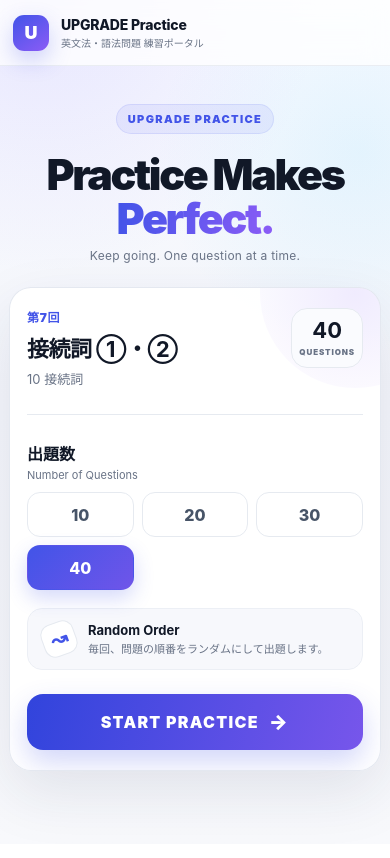
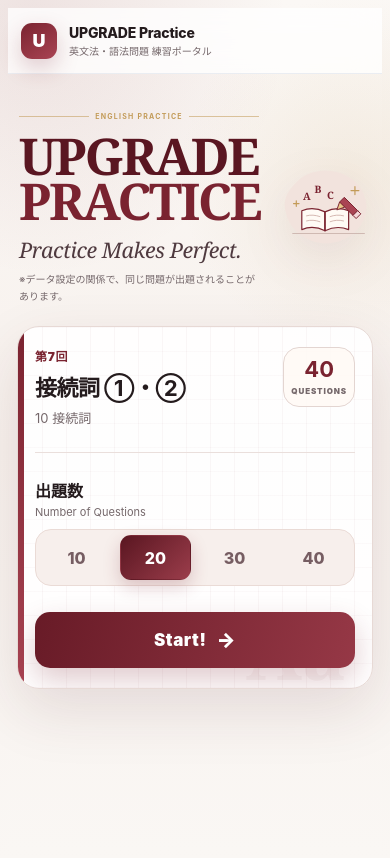
Before and after one commit to socceryataga-source/UPGRADE-C7, a plain HTML site: page index.html in a window 390 px wide. Drawn offline with Linux system fonts and the light colour scheme.

Commit message:
Add files via upload

```diff
--- a/app.js
+++ b/app.js
@@ -43,14 +43,44 @@
     homeBtn.classList.add('hidden');
     const set = QUESTION_SETS[0];
     const countOptions = getCountOptions(set.questions.length);
-    selectedCount = countOptions[countOptions.length - 1] || set.questions.length;
+    selectedCount = countOptions.includes(20) ? 20 : (countOptions[0] || set.questions.length);
 
     app.innerHTML = `
       <section class="home-wrap">
-        <div class="hero hero-modern">
-          <span class="eyebrow">UPGRADE PRACTICE</span>
-          <h1>Practice Makes <span>Perfect.</span></h1>
-          <p class="hero-sub">Keep going. One question at a time.</p>
+        <div class="hero hero-textbook">
+          <div class="hero-copy">
+            <div class="hero-rule"><span></span><b>ENGLISH PRACTICE</b><span></span></div>
+            <h1>UPGRADE<br><span>PRACTICE</span></h1>
+            <p class="hero-saying">Practice Makes Perfect.</p>
+            <p class="data-note">※データ設定の関係で、同じ問題が出題されることがあります。</p>
+          </div>
+
+          <div class="study-illustration" aria-hidden="true">
+            <svg viewBox="0 0 260 210" role="img">
+              <path class="blob" d="M44 44c26-31 70-43 113-30 44 13 73 51 70 93-3 43-40 80-88 86-48 6-98-22-113-65C13 91 20 72 44 44Z"/>
+              <path class="desk-line" d="M40 169H222"/>
+              <g class="book">
+                <path d="M63 111c19-8 39-7 59 3v48c-20-10-40-11-59-3Z"/>
+                <path d="M122 114c20-10 40-11 60-3v48c-20-8-40-7-60 3Z"/>
+                <path d="M122 114v48"/>
+                <path d="M75 124c11-3 22-2 34 2M75 137c11-3 22-2 34 2M135 126c11-4 22-5 34-2M135 139c11-4 22-5 34-2"/>
+              </g>
+              <g class="pencil">
+                <path d="M171 77l34 34-12 12-34-34Z"/>
+                <path d="M159 89l-7 20 20-7Z"/>
+                <path d="M205 111l8 8-12 12-8-8Z"/>
+              </g>
+              <g class="letters">
+                <text x="66" y="83">A</text>
+                <text x="95" y="65">B</text>
+                <text x="127" y="81">C</text>
+              </g>
+              <g class="sparkles">
+                <path d="M198 50v20M188 60h20"/>
+                <path d="M49 86v14M42 93h14"/>
+              </g>
+            </svg>
+          </div>
         </div>
 
         <article class="launch-card">
@@ -77,17 +107,13 @@
             </div>
           </div>
 
-          <div class="random-note">
-            <span class="shuffle-icon" aria-hidden="true">↝</span>
-            <div><strong>Random Order</strong><small>毎回、問題の順番をランダムにして出題します。</small></div>
-          </div>
-
           <button id="startPractice" class="start-btn" type="button">
-            <span>START PRACTICE</span><span class="start-arrow">→</span>
+            <span>Start!</span><span class="start-arrow">→</span>
           </button>
         </article>
       </section>
     `;
+
 
     app.querySelectorAll('[data-count]').forEach(btn => {
       btn.addEventListener('click', () => {
@@ -135,7 +161,13 @@
         <article class="question-card">
           <div class="question-label">QUESTION ${index + 1}</div>
           <div class="question-text">${nl2br(q.text)}</div>
-          <div class="tap-hint">選択肢をタップして解答</div>
+
+          <div class="question-translation">
+            <div class="translation-badge">日本語</div>
+            <div class="translation-text">${escapeHtml(q.translation || '')}</div>
+          </div>
+
+          <div class="tap-hint">日本語の意味を確認して、選択肢をタップ</div>
           <div class="choices">
             ${q.choices.map((choice, i) => `
               <button class="choice" data-choice="${i}" type="button">
@@ -184,11 +216,7 @@
           ${isCorrect ? '<span>正解です。</span>' : `<span>正解：${letters[q.answer]}. ${escapeHtml(q.choices[q.answer])}</span>`}
         </div>
       </div>
-      <div class="learning-note">
-        <div class="note-row translation-row">
-          <div class="note-label">和訳</div>
-          <div class="note-body">${escapeHtml(q.translation || '')}</div>
-        </div>
+      <div class="learning-note point-only-note">
         <div class="note-row point-row">
           <div class="note-label point-label">POINT</div>
           <div class="note-body">${escapeHtml(q.tip || '')}</div>
--- a/style.css
+++ b/style.css
@@ -1,28 +1,29 @@
 :root {
-  --bg: #f5f7fb;
+  --bg: #f8f4f1;
   --card: #ffffff;
-  --text: #111827;
-  --muted: #697386;
-  --line: #e6eaf0;
-  --primary: #4254e8;
-  --primary-deep: #2836bd;
-  --accent: #8b5cf6;
+  --text: #241b1d;
+  --muted: #75686b;
+  --line: #eadfdc;
+  --primary: #7a2330;
+  --primary-deep: #5a1621;
+  --accent: #b65b67;
+  --gold: #c39b58;
+  --paper: #fffaf5;
   --success: #11845b;
   --success-bg: #edfdf5;
   --danger: #d92d20;
   --danger-bg: #fff2f0;
-  --shadow: 0 22px 60px rgba(31, 42, 75, 0.10);
+  --shadow: 0 22px 60px rgba(82, 34, 41, 0.12);
 }
 
 * { box-sizing: border-box; }
-html, body { margin: 0; min-height: 100%; }
-body {
+html, body {
   font-family: -apple-system, BlinkMacSystemFont, "Segoe UI", "Noto Sans JP", sans-serif;
   color: var(--text);
   background:
-    radial-gradient(circle at 12% 0%, rgba(116, 101, 255, .13), transparent 30%),
-    radial-gradient(circle at 92% 18%, rgba(68, 202, 255, .11), transparent 26%),
-    linear-gradient(180deg, #f9faff 0%, #f4f6fb 48%, #f8f9fc 100%);
+    radial-gradient(circle at 8% 2%, rgba(122,35,48,.10), transparent 28%),
+    radial-gradient(circle at 92% 20%, rgba(195,155,88,.12), transparent 23%),
+    linear-gradient(180deg, #fbf8f5 0%, #f7f1ed 52%, #faf7f4 100%);
 }
 button { font: inherit; -webkit-tap-highlight-color: transparent; }
 
@@ -46,44 +47,105 @@ button { font: inherit; -webkit-tap-highlight-color: transparent; }
   width: 40px; height: 40px; border-radius: 13px;
   display: grid; place-items: center;
   color: white;
-  background: linear-gradient(145deg, #4254e8, #8b5cf6);
+  background: linear-gradient(145deg, var(--primary), #a94453);
   font-weight: 900; font-size: 20px;
-  box-shadow: 0 9px 22px rgba(66,84,232,.25);
+  box-shadow: 0 9px 22px rgba(122,35,48,.22);
 }
 .brand { font-weight: 850; letter-spacing: -.015em; }
 .subtitle { margin-top: 2px; font-size: 11px; color: var(--muted); }
 .main { width: min(900px, calc(100% - 28px)); margin: 0 auto; padding: 34px 0 64px; }
 .hidden { display: none !important; }
 
+
 .eyebrow {
   display: inline-flex; align-items: center; gap: 6px;
   padding: 7px 11px; border-radius: 999px;
-  background: rgba(66,84,232,.08); color: #4254e8;
-  border: 1px solid rgba(66,84,232,.10);
+  background: rgba(122,35,48,.08); color: var(--primary);
+  border: 1px solid rgba(122,35,48,.12);
   font-size: 11px; font-weight: 900; letter-spacing: .12em;
 }
 
-.home-wrap { max-width: 760px; margin: 0 auto; }
-.hero { text-align: center; padding: 30px 0 32px; }
-.hero-modern h1 {
-  margin: 18px 0 8px;
-  font-size: clamp(36px, 7vw, 60px);
-  line-height: 1.03;
-  letter-spacing: -.055em;
-  font-weight: 900;
+.home-wrap { max-width: 800px; margin: 0 auto; }
+
+.hero {
+  position: relative;
+  min-height: 320px;
+  display: grid;
+  grid-template-columns: 1.35fr .65fr;
+  gap: 16px;
+  align-items: center;
+  padding: 22px 18px 28px;
 }
-.hero-modern h1 span {
-  background: linear-gradient(100deg, #4254e8, #8b5cf6);
-  -webkit-background-clip: text;
-  background-clip: text;
-  color: transparent;
+.hero-copy { position: relative; z-index: 2; }
+.hero-rule {
+  display: flex; align-items: center; gap: 10px;
+  width: min(340px, 100%); margin-bottom: 13px;
+  color: var(--gold); font-size: 9px; font-weight: 900; letter-spacing: .18em;
 }
-.hero-sub { margin: 0; color: var(--muted); font-size: 14px; letter-spacing: .02em; }
+.hero-rule span { flex: 1; height: 1px; background: rgba(195,155,88,.55); }
+.hero-rule b { white-space: nowrap; }
+
+.hero-textbook h1 {
+  margin: 0;
+  font-family: Georgia, "Times New Roman", serif;
+  font-size: clamp(50px, 8.4vw, 78px);
+  line-height: .88;
+  letter-spacing: -.045em;
+  color: var(--primary-deep);
+  font-weight: 800;
+}
+.hero-textbook h1 span {
+  display: inline-block;
+  color: var(--primary);
+}
+.hero-saying {
+  margin: 18px 0 7px;
+  font-family: Georgia, "Times New Roman", serif;
+  color: #4f3a3f;
+  font-size: clamp(20px, 3vw, 28px);
+  font-style: italic;
+  letter-spacing: -.02em;
+}
+.data-note {
+  margin: 0;
+  color: var(--muted);
+  font-size: 11px;
+  line-height: 1.65;
+}
+
+.study-illustration {
+  width: 100%;
+  max-width: 250px;
+  justify-self: end;
+  align-self: center;
+  filter: drop-shadow(0 16px 24px rgba(90,22,33,.08));
+}
+.study-illustration svg { display: block; width: 100%; height: auto; }
+.study-illustration .blob { fill: #f2e3dd; }
+.study-illustration .desk-line { fill: none; stroke: #cfb9b2; stroke-width: 3; stroke-linecap: round; }
+.study-illustration .book path {
+  fill: #fffaf5; stroke: #7a2330; stroke-width: 3; stroke-linejoin: round; stroke-linecap: round;
+}
+.study-illustration .book path:nth-child(n+4) { fill: none; stroke: #caa6a0; stroke-width: 2; }
+.study-illustration .pencil path { fill: #a94453; stroke: #7a2330; stroke-width: 2.5; stroke-linejoin: round; }
+.study-illustration .pencil path:nth-child(2) { fill: #e8c789; }
+.study-illustration .pencil path:nth-child(3) { fill: #f4d7d9; }
+.study-illustration .letters text {
+  font-family: Georgia, "Times New Roman", serif;
+  font-size: 26px; font-weight: 800; fill: #7a2330;
+}
+.study-illustration .sparkles path {
+  fill: none; stroke: #c39b58; stroke-width: 3; stroke-linecap: round;
+}
 
 .launch-card {
-  background: rgba(255,255,255,.92);
-  border: 1px solid rgba(226,231,239,.92);
-  border-radius: 28px;
+  background:
+    linear-gradient(90deg, rgba(122,35,48,.035) 1px, transparent 1px),
+    linear-gradient(rgba(122,35,48,.025) 1px, transparent 1px),
+    rgba(255,255,255,.94);
+  background-size: 24px 24px;
+  border: 1px solid #e7d9d5;
+  border-radius: 26px;
   padding: clamp(22px, 4vw, 34px);
   box-shadow: var(--shadow);
   position: relative;
@@ -91,65 +153,84 @@ button { font: inherit; -webkit-tap-highlight-color: transparent; }
 }
 .launch-card::before {
   content: "";
-  position: absolute; right: -70px; top: -90px;
-  width: 190px; height: 190px; border-radius: 50%;
-  background: radial-gradient(circle, rgba(139,92,246,.12), rgba(139,92,246,0));
+  position: absolute;
+  left: 0; top: 0; bottom: 0; width: 6px;
+  background: linear-gradient(180deg, var(--primary), #a94453);
+}
+.launch-card::after {
+  content: "Aa";
+  position: absolute;
+  right: 26px; bottom: -14px;
+  font-family: Georgia, "Times New Roman", serif;
+  font-size: 74px; font-weight: 800;
+  color: rgba(122,35,48,.045);
   pointer-events: none;
 }
-.launch-top { display: flex; justify-content: space-between; align-items: flex-start; gap: 20px; position: relative; }
+.launch-top { display: flex; justify-content: space-between; align-items: flex-start; gap: 20px; position: relative; z-index: 1; }
 .set-number { font-size: 12px; color: var(--primary); font-weight: 900; letter-spacing: .06em; }
 .launch-top h2 { margin: 6px 0 6px; font-size: clamp(23px, 4vw, 30px); letter-spacing: -.025em; }
 .launch-top p { margin: 0; color: var(--muted); font-size: 13px; }
 .question-total {
   min-width: 82px; padding: 12px 10px; text-align: center;
-  border: 1px solid var(--line); border-radius: 16px; background: #fafbfe;
+  border: 1px solid #e3d5d1; border-radius: 16px; background: rgba(255,250,245,.9);
 }
-.question-total strong { display: block; font-size: 25px; line-height: 1; }
+.question-total strong { display: block; color: var(--primary); font-size: 25px; line-height: 1; }
 .question-total span { display: block; margin-top: 6px; font-size: 8px; letter-spacing: .11em; color: var(--muted); font-weight: 900; }
-.launch-divider { height: 1px; background: var(--line); margin: 26px 0; }
-.option-block { display: grid; grid-template-columns: 170px 1fr; align-items: center; gap: 18px; }
+.launch-divider { height: 1px; background: var(--line); margin: 25px 0; }
+.option-block { display: grid; grid-template-columns: 170px 1fr; align-items: center; gap: 18px; position: relative; z-index: 1; }
 .option-heading span { display: block; font-weight: 850; }
 .option-heading small { display: block; margin-top: 3px; color: var(--muted); font-size: 11px; }
-.count-selector { display: grid; grid-template-columns: repeat(6, minmax(0, 1fr)); gap: 8px; }
+
+.count-selector {
+  display: grid;
+  grid-template-columns: repeat(6, minmax(0, 1fr));
+  gap: 8px;
+  padding: 5px;
+  background: #f7efec;
+  border: 1px solid #eadbd6;
+  border-radius: 16px;
+}
 .count-btn {
-  min-height: 46px; border: 1px solid var(--line); border-radius: 13px;
-  background: #fff; color: #475467; font-weight: 850; cursor: pointer;
+  min-height: 45px;
+  border: 1px solid transparent;
+  border-radius: 11px;
+  background: transparent;
+  color: #765d62;
+  font-weight: 850;
+  cursor: pointer;
   transition: .16s ease;
 }
-.count-btn:hover { border-color: #aab4ff; background: #fafaff; }
+.count-btn:hover { background: rgba(255,255,255,.75); color: var(--primary); }
 .count-btn.active {
-  color: white; border-color: transparent;
-  background: linear-gradient(135deg, var(--primary), #6f55e9);
-  box-shadow: 0 8px 20px rgba(66,84,232,.22);
+  color: white;
+  border-color: transparent;
+  background: linear-gradient(135deg, var(--primary-deep), #9b3d4b);
+  box-shadow: 0 7px 17px rgba(122,35,48,.22);
 }
-.random-note {
-  display: flex; align-items: center; gap: 12px;
-  margin: 22px 0 24px; padding: 13px 14px;
-  background: #f7f8fc; border: 1px solid #eceff5; border-radius: 15px;
-}
-.shuffle-icon {
-  width: 34px; height: 34px; flex: 0 0 34px; display: grid; place-items: center;
-  border-radius: 11px; background: white; color: var(--primary); border: 1px solid var(--line);
-  font-size: 20px; font-weight: 900; transform: rotate(-20deg);
-}
-.random-note strong { display: block; font-size: 13px; }
-.random-note small { display: block; margin-top: 2px; color: var(--muted); font-size: 11px; }
+
 .start-btn {
-  width: 100%; min-height: 56px; border: 0; border-radius: 16px; padding: 0 18px;
+  position: relative; z-index: 1;
+  width: 100%; min-height: 56px;
+  margin-top: 26px;
+  border: 0; border-radius: 15px; padding: 0 18px;
   display: flex; align-items: center; justify-content: center; gap: 10px;
-  color: white; background: linear-gradient(105deg, #3144dc, #7756eb);
-  font-weight: 900; letter-spacing: .08em; cursor: pointer;
-  box-shadow: 0 12px 28px rgba(66,84,232,.24);
+  color: white;
+  background: linear-gradient(105deg, #681b27, #963846);
+  font-size: 17px;
+  font-weight: 900;
+  letter-spacing: .03em;
+  cursor: pointer;
+  box-shadow: 0 12px 28px rgba(122,35,48,.23);
   transition: transform .15s ease, box-shadow .15s ease;
 }
-.start-btn:hover { transform: translateY(-1px); box-shadow: 0 15px 32px rgba(66,84,232,.28); }
+.start-btn:hover { transform: translateY(-1px); box-shadow: 0 15px 32px rgba(122,35,48,.28); }
 .start-arrow { font-size: 20px; line-height: 1; }
 
 .primary-btn, .secondary-btn, .ghost-btn, .next-btn {
   border: 0; border-radius: 13px; padding: 12px 18px; cursor: pointer; font-weight: 850;
 }
 .primary-btn { background: var(--primary); color: white; }
-.secondary-btn { background: #eef1fb; color: #3442a8; }
+.secondary-btn { background: #f5e9e7; color: #7a2330; }
 .ghost-btn { background: #f1f3f7; color: #344054; padding: 9px 13px; }
 
 .quiz-wrap { max-width: 760px; margin: 0 auto; }
@@ -159,7 +240,7 @@ button { font: inherit; -webkit-tap-highlight-color: transparent; }
 .progress-text { display: flex; align-items: baseline; gap: 4px; color: var(--muted); font-size: 13px; font-weight: 750; }
 .progress-text strong { color: var(--text); font-size: 21px; }
 .progress-track { height: 7px; background: #e8ebf3; border-radius: 999px; overflow: hidden; margin-bottom: 20px; }
-.progress-bar { height: 100%; background: linear-gradient(90deg, var(--primary), #8b5cf6); width: 0; transition: width .25s ease; }
+.progress-bar { height: 100%; background: linear-gradient(90deg, var(--primary), #b65b67); width: 0; transition: width .25s ease; }
 
 .question-card {
   background: rgba(255,255,255,.96);
@@ -177,7 +258,7 @@ button { font: inherit; -webkit-tap-highlight-color: transparent; }
   transition: border-color .12s ease, background .12s ease, transform .12s ease, box-shadow .12s ease;
   min-height: 58px;
 }
-.choice:hover { border-color: #abb5ff; background: #fafbff; transform: translateY(-1px); box-shadow: 0 5px 16px rgba(41,55,120,.06); }
+.choice:hover { border-color: #c98f98; background: #fffafa; transform: translateY(-1px); box-shadow: 0 5px 16px rgba(90,22,33,.06); }
 .choice:active { transform: scale(.994); }
 .choice.correct { border-color: var(--success); background: var(--success-bg); }
 .choice.wrong { border-color: var(--danger); background: var(--danger-bg); }
@@ -203,8 +284,8 @@ button { font: inherit; -webkit-tap-highlight-color: transparent; }
 .feedback span:not(.feedback-mark) { display: block; margin-top: 2px; font-size: 12px; font-weight: 650; }
 .action-row { display: flex; justify-content: flex-end; margin-top: 16px; }
 .next-btn {
-  min-width: 130px; color: white; background: linear-gradient(105deg, #3447df, #7157e7);
-  box-shadow: 0 9px 20px rgba(66,84,232,.18); letter-spacing: .08em;
+  min-width: 130px; color: white; background: linear-gradient(105deg, #6b1c28, #9a3a48);
+  box-shadow: 0 9px 20px rgba(122,35,48,.18); letter-spacing: .08em;
 }
 .next-btn span { margin-left: 5px; }
 
@@ -236,18 +317,25 @@ button { font: inherit; -webkit-tap-highlight-color: transparent; }
   .brand { font-size: 14px; }
   .subtitle { font-size: 10px; }
   .main { width: min(100% - 18px, 900px); padding: 20px 0 42px; }
-  .hero { padding: 18px 0 24px; }
-  .hero-modern h1 { font-size: clamp(34px, 11vw, 48px); }
-  .hero-sub { font-size: 12px; }
+  .hero {
+    min-height: 0;
+    grid-template-columns: 1fr .42fr;
+    gap: 6px;
+    padding: 18px 2px 22px;
+  }
+  .hero-textbook h1 { font-size: clamp(42px, 13vw, 58px); }
+  .hero-saying { margin-top: 12px; font-size: clamp(17px, 5.5vw, 22px); }
+  .data-note { font-size: 10px; padding-right: 4px; }
+  .hero-rule { width: 240px; font-size: 7px; gap: 6px; }
+  .study-illustration { max-width: 145px; margin-right: -8px; }
   .launch-card { border-radius: 22px; padding: 20px 17px; }
   .launch-top { gap: 12px; }
   .launch-top h2 { font-size: 22px; }
   .question-total { min-width: 68px; padding: 10px 7px; }
   .question-total strong { font-size: 22px; }
   .option-block { grid-template-columns: 1fr; gap: 10px; }
-  .count-selector { grid-template-columns: repeat(3, 1fr); }
+  .count-selector { grid-template-columns: repeat(4, 1fr); }
   .count-btn { min-height: 45px; }
-  .random-note { margin-top: 18px; }
 
   .quiz-head { align-items: flex-end; }
   .question-card { border-radius: 20px; padding: 21px 15px; }
@@ -261,7 +349,13 @@ button { font: inherit; -webkit-tap-highlight-color: transparent; }
 
 @media (max-width: 380px) {
   .subtitle { display: none; }
-  .hero-modern h1 { font-size: 33px; }
+  .hero { grid-template-columns: 1fr; }
+  .hero-textbook h1 { font-size: 46px; }
+  .study-illustration {
+    position: absolute; right: -8px; top: 36px;
+    max-width: 110px; opacity: .38;
+  }
+  .hero-copy { padding-right: 60px; }
   .launch-top { align-items: center; }
   .question-total { display: none; }
 }
@@ -294,7 +388,7 @@ button { font: inherit; -webkit-tap-highlight-color: transparent; }
   font-weight: 900;
   letter-spacing: .04em;
 }
-.point-label { background: #eeeaff; color: #5b47cc; letter-spacing: .08em; }
+.point-label { background: #f4e5e3; color: #7a2330; letter-spacing: .08em; }
 .note-body {
   color: #344054;
   font-size: 13px;
@@ -307,3 +401,58 @@ button { font: inherit; -webkit-tap-highlight-color: transparent; }
   .note-label { min-height: 25px; padding: 3px 6px; font-size: 9px; }
   .note-body { font-size: 12.5px; line-height: 1.6; }
 }
+
+
+.question-translation {
+  display: grid;
+  grid-template-columns: auto 1fr;
+  gap: 10px;
+  align-items: start;
+  margin: -2px 0 15px;
+  padding: 12px 14px;
+  border-radius: 14px;
+  background: #f7f8fc;
+  border: 1px solid #e7eaf1;
+}
+.translation-badge {
+  display: inline-flex;
+  align-items: center;
+  justify-content: center;
+  min-width: 46px;
+  min-height: 25px;
+  padding: 3px 8px;
+  border-radius: 8px;
+  background: #eef1f7;
+  color: #475467;
+  font-size: 10px;
+  font-weight: 900;
+  letter-spacing: .04em;
+  line-height: 1;
+}
+.translation-text {
+  color: #344054;
+  font-size: 13.5px;
+  line-height: 1.65;
+  font-weight: 650;
+}
+.point-only-note .note-row {
+  border-top: 0;
+}
+@media (max-width: 650px) {
+  .question-translation {
+    grid-template-columns: 50px 1fr;
+    gap: 9px;
+    padding: 11px 12px;
+    margin-bottom: 13px;
+    border-radius: 13px;
+  }
+  .translation-badge {
+    min-width: 0;
+    font-size: 9px;
+    padding: 3px 6px;
+  }
+  .translation-text {
+    font-size: 12.5px;
+    line-height: 1.6;
+  }
+}
```
